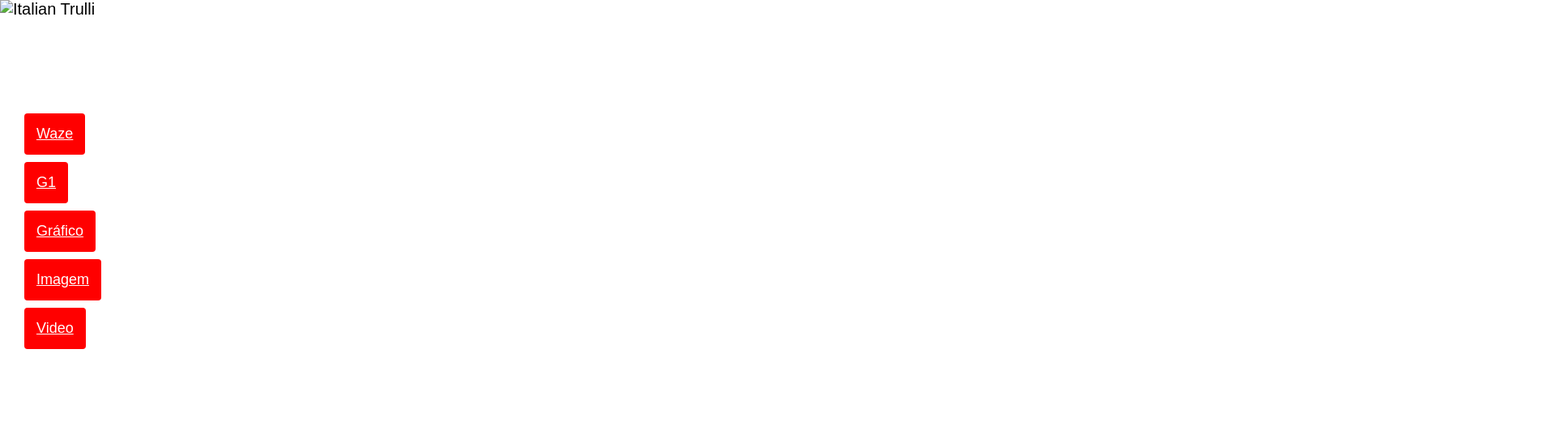
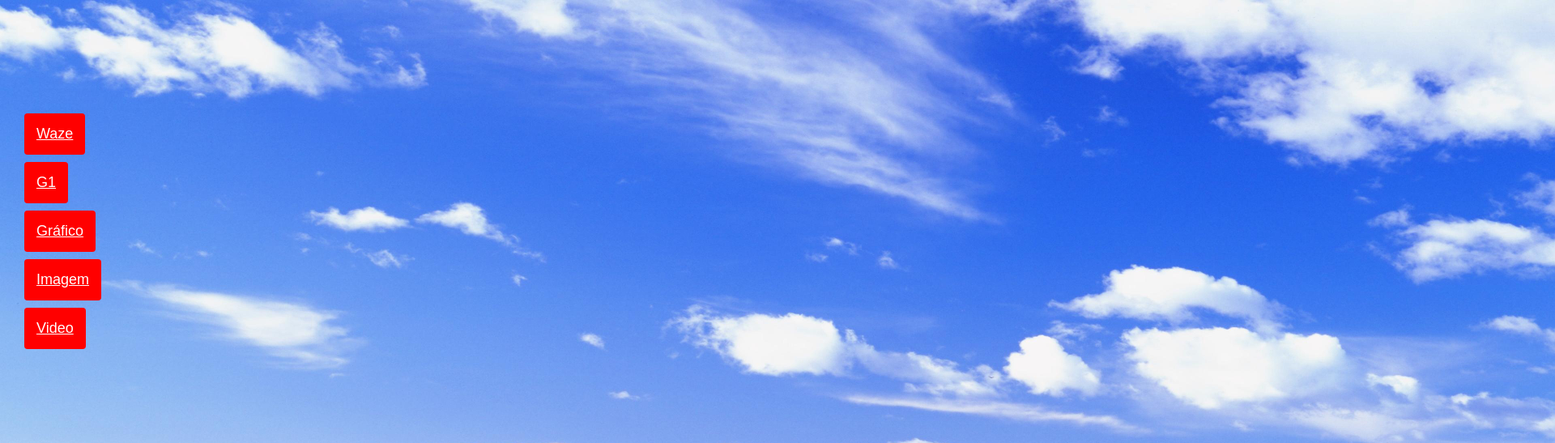
Before and after one commit to Gabriel-Lima-O/Ceres, a plain HTML site: page tela/imagem.html in a window 1280 px wide. Shown: the top 547 px of the page at 81% size, 1920 px wide, since content can reach past the window. Drawn offline with Linux system fonts and the light colour scheme.

Commit message:
Update imagem.html

```diff
--- a/tela/imagem.html
+++ b/tela/imagem.html
@@ -146,7 +146,7 @@ color: black;
 <a href="video.html"  id="videobt" title="Go to top">Video</a>
 <a href="index.html"  id="homebt" title="Go to top">Home</a>
 
-   <img src="tela/img/xp.jpg " width="1920" height="1080"  alt="Italian Trulli">
+   <img src="img/xp.jpg " width="1920" height="1080"  alt="Italian Trulli">
 
 <script>
 function demo() {
```
